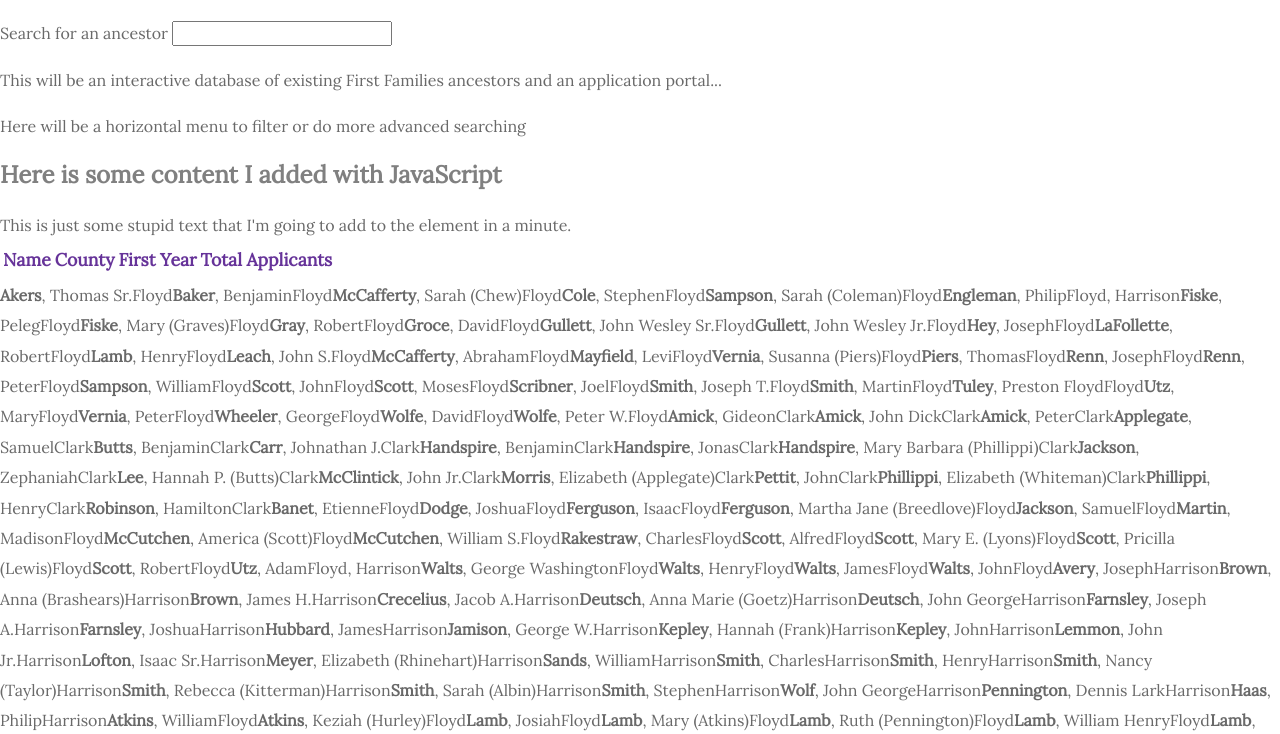
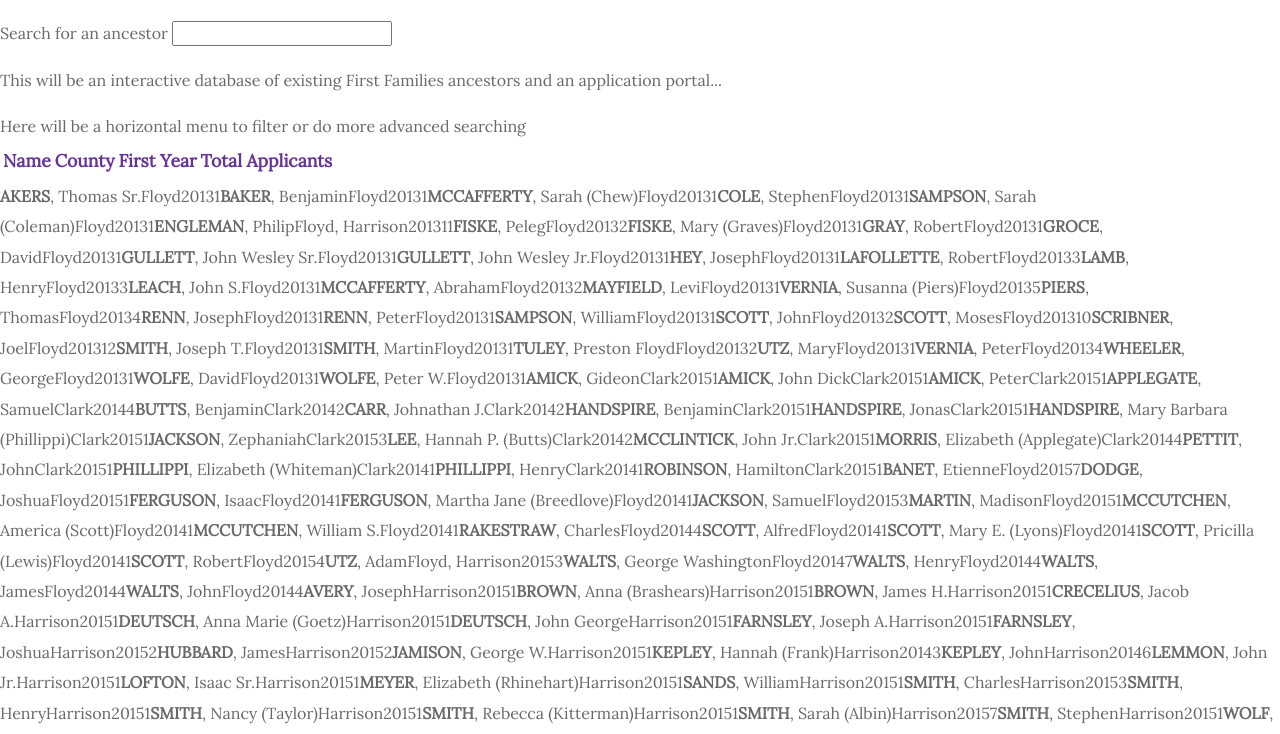
Before and after one commit to gaballison/first-families, a plain HTML site: page index.html in a window 1280 px wide. Shown: the part 63-797 px from the top of the page. Drawn offline with Linux system fonts and the light colour scheme.

Commit message:
Update table construction function, iteration over data

```diff
--- a/index.html
+++ b/index.html
@@ -61,6 +61,6 @@
         </ol>
     -->
 
-        <script src="js/app.js" async defer></script>
+        <script src="js/app.js"></script>
     </body>
 </html>
--- a/js/app.js
+++ b/js/app.js
@@ -1,7 +1,59 @@
-const dummy = `This is just some stupid text that I'm going to add to the element in a minute.`;
-const html = document.getElementById('results');
-html.innerHTML = `<h2>Here is some content I added with JavaScript</h2>`;
+//---------------------------------------
+//  VARIABLES
+//---------------------------------------
+let html = document.getElementById('results');
+let testData = [];
 
+
+//---------------------------------------
+//  FETCH THE DATA
+//---------------------------------------
+fetch('./data/FFAncestorsThru2019.json')
+//   .then(response => response.json())
+    .then(function(response) {
+        if (!response.ok) {
+            throw new Error(`HTTP error! status: ${response.status}`);
+        }
+        return response.json();
+    })
+    .then(data => {
+        html.innerHTML += `<table><thead><tr><th>Name</th><th>County</th><th>First Year</th><th>Total Applicants</th></tr></thead><tbody>`;
+
+        data.forEach(obj => testTable(obj));
+
+        html.innerHTML += `</tbody></table>`;
+
+        // makeTable(data);
+        // console.log(data);
+
+  });
+
+
+//---------------------------------------
+//  HELPER FUNCTIONS
+//---------------------------------------
+
+function testTable(object) {
+    let row = `<tr>`;
+
+    // construct name
+    row += `<td>${makeName(object)}</td>`;
+
+    // get county (or counties)
+    row+= `<td>${makeCounty(object)}</td>`
+
+    // print first year someone joined through that ancestor
+    row += `<td>${object['FIRST ADDED']}</td>`;
+
+    // print total # of people who joined through that ancestor
+    row += `<td>${object['Total Applicants Using This Ancestor']}</td>`;
+
+    row += `</tr>`;
+    console.log(`row = ${row}`);
+    html.innerHTML += row;
+}
+
+// this was the original function
 function makeTable(obj) {
     html.innerHTML += dummy;
     html.innerHTML += `<table><thead><tr><th>Name</th><th>County</th><th>First Year</th><th>Total Applicants</th></tr></thead><tbody>`;
@@ -16,6 +68,12 @@ function makeTable(obj) {
         // get county (or counties)
         html.innerHTML += `<td>${makeCounty(obj[prop])}</td>`
 
+        // print first year someone joined through that ancestor
+        html.innerHTML += `<td>${obj[prop]['FIRST ADDED']}</td>`;
+
+        // print total # of people who joined through that ancestor
+        html.innerHTML += `<td>${obj[prop]['Total Applicants Using This Ancestor']}</td>`;
+
         html.innerHTML += `</tr>`;
     }
     html.innerHTML += `</tbody></table>`;
@@ -23,11 +81,11 @@ function makeTable(obj) {
 
 function makeName(object) {
     // returns name as string formatted as LAST, Title First Middle (Maiden) Suffix
-    // e.g. ARMSTRONG, Captain John Andrew II
-    let fullName = `<strong>${object.Surname}</strong>, `;
+    // e.g. ARMSTRONG, Captain John Andrew II or HARRIS, Jane Elizabeth (Jones)
+    let fullName = `<strong>${object['Surname'].toUpperCase()}</strong>, `;
 
     if (object.Title) {
-        fullName += `${object.Title} ${object['First Name']}`;
+        fullName += `${object['Title']} ${object['First Name']}`;
     } else {
         fullName += `${object['First Name']}`;
     }
@@ -41,12 +99,13 @@ function makeName(object) {
     }
 
     if (object.Suffix) {
-        fullName += ` ${object.Suffix}`;
+        fullName += ` ${object['Suffix']}`;
     }
 
     return fullName;
 }
 
+// sometimes people listed an ancestor in 2 separate counties
 function makeCounty(object) {
     let county = `${object['PRIMARY County']}`;
 
@@ -56,20 +115,3 @@ function makeCounty(object) {
 
     return county;
 }
-
-// Get the FF Ancestors data
-// need to add some error handling
-fetch('./data/FFAncestorsThru2019.json')
-//   .then(response => response.json())
-    .then(function(response) {
-        if (!response.ok) {
-            throw new Error(`HTTP error! status: ${response.status}`);
-        }
-        return response.json();
-    })
-    .then(data => {
-        // map over shit
-        // except it's not an array so instead we do this
-        makeTable(data);
-
-  });
```
